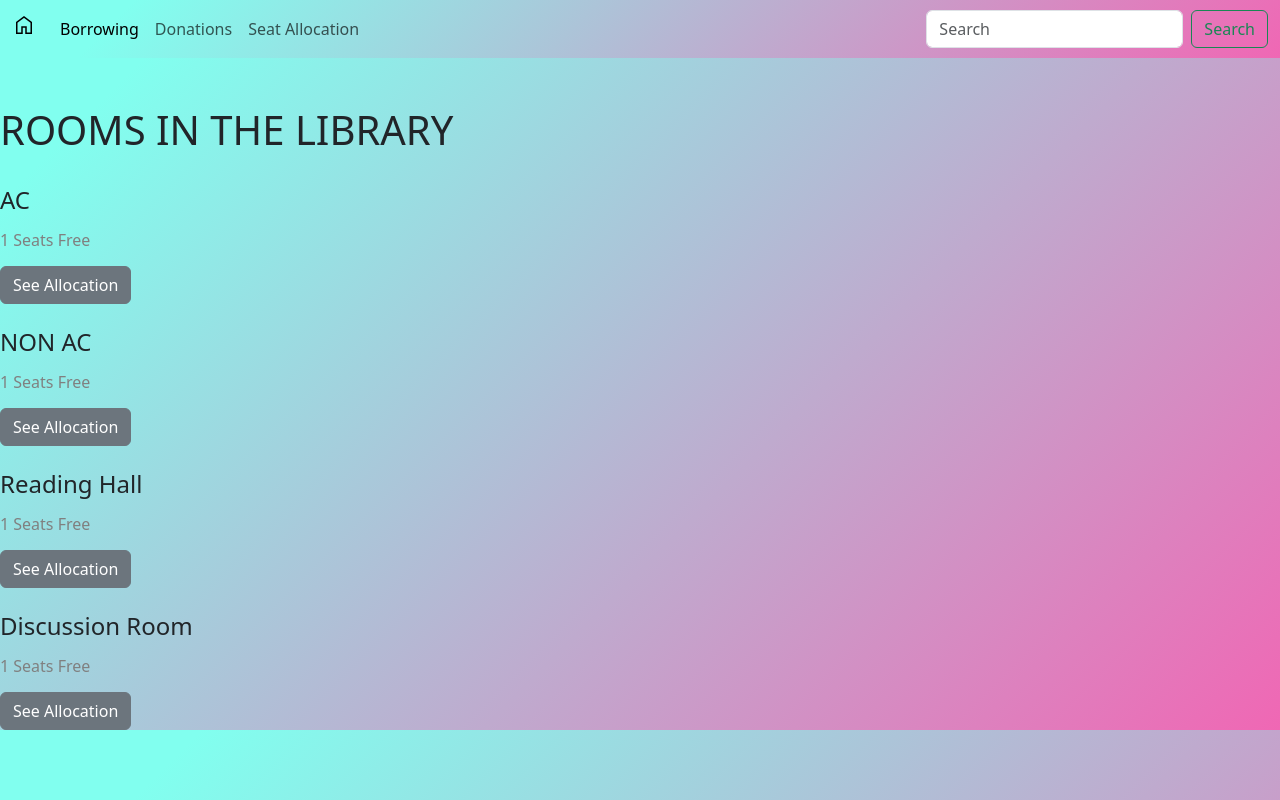
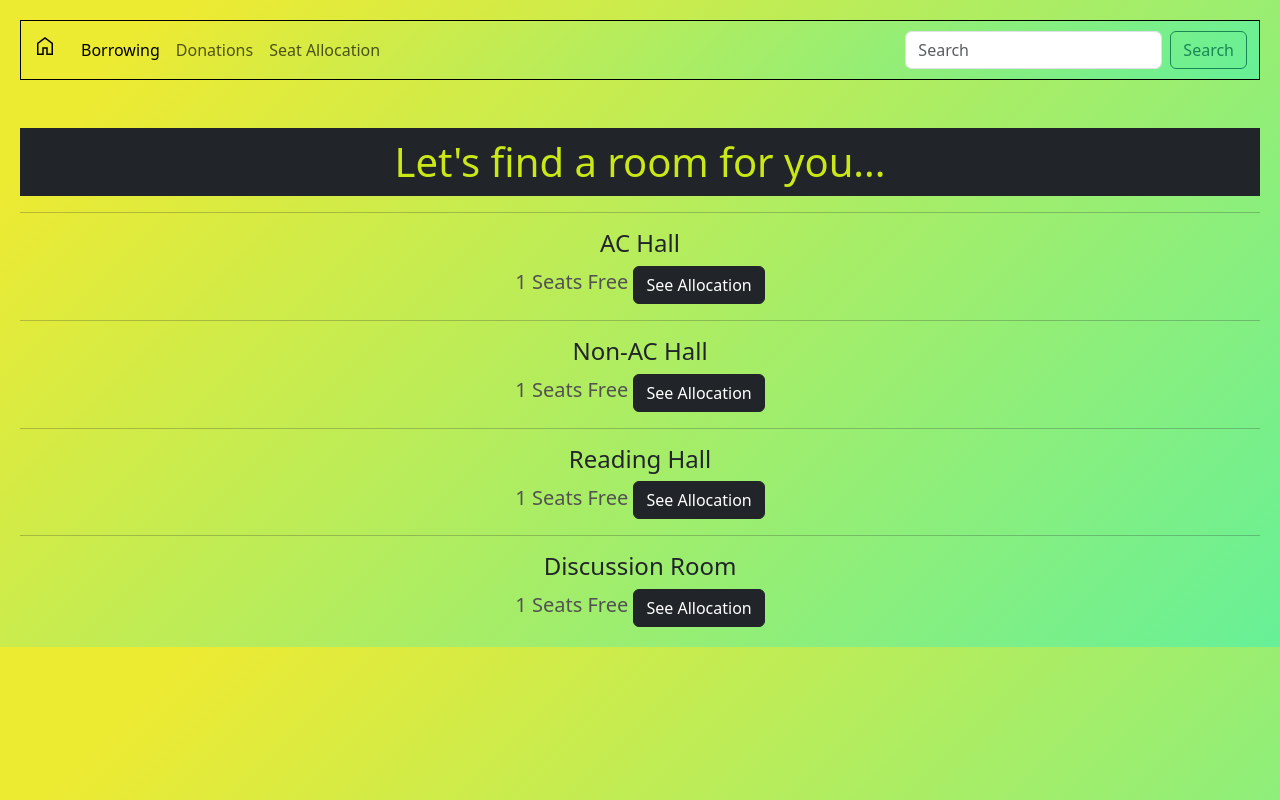
Before and after one commit to akulcool/LIBRARY, a PHP site: page /LIBRARY/alloc.php in a window 1280 px wide. Run offline with PHP 8.4, Linux system fonts and the light colour scheme; the visitor is signed in with stand-in values (Sample User, id 1).

Commit message:
ac and alloc

```diff
--- a/LIBRARY/alloc.php
+++ b/LIBRARY/alloc.php
@@ -1,30 +1,37 @@
 <?php
+
 session_start();
-
 include("database.php");
 
 ?>
 
 <!doctype html>
 <html lang="en">
+
 <head>
   <meta charset="utf-8">
   <meta name="viewport" content="width=device-width, initial-scale=1">
   <title></title>
-    <link href="https://cdn.jsdelivr.net/npm/bootstrap@5.3.0-alpha3/dist/css/bootstrap.min.css" rel="stylesheet" integrity="sha384-KK94CHFLLe+nY2dmCWGMq91rCGa5gtU4mk92HdvYe+M/SXH301p5ILy+dN9+nJOZ" crossorigin="anonymous">
-    <link rel="stylesheet" href="https://fonts.googleapis.com/css2?family=Material+Symbols+Outlined:opsz,wght,FILL,GRAD@20..48,100..700,0..1,-50..200" />
+  <link href="https://cdn.jsdelivr.net/npm/bootstrap@5.3.0-alpha3/dist/css/bootstrap.min.css" rel="stylesheet"
+    integrity="sha384-KK94CHFLLe+nY2dmCWGMq91rCGa5gtU4mk92HdvYe+M/SXH301p5ILy+dN9+nJOZ" crossorigin="anonymous">
+  <link rel="stylesheet"
+    href="https://fonts.googleapis.com/css2?family=Material+Symbols+Outlined:opsz,wght,FILL,GRAD@20..48,100..700,0..1,-50..200"/>
 
   <style type="text/css">
-
-    	body{
-    		  background-image: linear-gradient( 135deg, #81FFEF 10%, #F067B4 100%);
+    body {
+      background-image: linear-gradient(135deg, #edea32 10%, #67f097 100%);
+      padding: 20px;
+      text-align: center;
     }
 
-    	#navbar{
-    		background-image: linear-gradient( 135deg, #81FFEF 10%, #F067B4 100%);
+    #navbar {
+      background-image: linear-gradient(135deg, #edea32 10%, #67f097 100%);
+      border: 1px solid black;
     }
 
-
+    h5, p {
+      display: inline;
+    }
   </style>
 
   <style>
@@ -36,20 +43,21 @@ include("database.php");
         'opsz' 48
     }
   </style>
+</head>
 
-
-
-
-  </head>
 <body>
   <nav class="navbar navbar-expand-lg bg-body-tertiary" id="navbar">
     <div class="container-fluid">
-    <a class="navbar-brand" href="home.php"><span class="material-symbols-outlined">
-home
-</span></a>
-    <button class="navbar-toggler" type="button" data-bs-toggle="collapse" data-bs-target="#navbarSupportedContent" aria-controls="navbarSupportedContent" aria-expanded="false" aria-label="Toggle navigation">
+
+      <a class="navbar-brand" href="home.php">
+        <span class="material-symbols-outlined">home</span>
+      </a>
+
+      <button class="navbar-toggler" type="button" data-bs-toggle="collapse" data-bs-target="#navbarSupportedContent"
+        aria-controls="navbarSupportedContent" aria-expanded="false" aria-label="Toggle navigation">
         <span class="navbar-toggler-icon"></span>
       </button>
+
       <div class="collapse navbar-collapse" id="navbarSupportedContent">
         <ul class="navbar-nav me-auto mb-2 mb-lg-0">
           <li class="nav-item">
@@ -62,53 +70,62 @@ home
             <a class="nav-link" href="#">Seat Allocation</a>
           </li>
         </ul>
+
         <form class="d-flex" role="search">
           <input class="form-control me-2" type="search" placeholder="Search" aria-label="Search">
           <button class="btn btn-outline-success" type="submit">Search</button>
         </form>
       </div>
+
     </div>
   </nav>
+  <br><br>
 
+  <h1 class="bg-dark" style="padding: 10px; color: rgb(201, 232, 22)">Let's find a room for you...</h1>
+  <hr>
 
-<br>
-<br>
-<h1>ROOMS IN THE LIBRARY</h1>
+  <h4>AC Hall</h4>
+  <p>
+    <h5 style="color: rgb(82, 82, 82)">
+      <?php $x=$_SESSION['count']; echo "$x";?>
+      Seats Free
+    </h5>
+  </p>
+  <a href="ac.php" class="btn btn-dark">See Allocation</a>
+  <br><hr>
 
-<br>
-<h4>AC</h4>
-<p><h6 style="color: grey"><?php
-$x=$_SESSION['count'];
-echo "$x";
-?> Seats Free </h6></p>
-<a href="ac.php" class="btn btn-secondary">See Allocation</a>
+  <h4>Non-AC Hall</h4>
+  <p>
+    <h5 style="color: rgb(82, 82, 82)">
+      <?php $x=$_SESSION['count2']; echo "$x";?>
+      Seats Free
+    </h5>
+  </p>
+  <a href="nonac.php" class="btn btn-dark">See Allocation</a>
+  <br><hr>
 
+  <h4>Reading Hall</h4>
+  <p>
+    <h5 style="color: rgb(82, 82, 82)">
+      <?php $x=$_SESSION['count3']; echo "$x";?>
+      Seats Free
+    </h5>
+  </p>
+  <a href="rh.php" class="btn btn-dark">See Allocation</a>
+  <br><hr>
 
-<br><br>
-<h4>NON AC</h4>
-<p><h6 style="color: grey"><?php
-$x=$_SESSION['count2'];
-echo "$x";
-?> Seats Free </h6></p>
-<a href="nonac.php" class="btn btn-secondary">See Allocation</a>
+  <h4>Discussion Room</h4>
+  <p>
+    <h5 style="color: rgb(82, 82, 82)">
+      <?php   $x=$_SESSION['count4']; echo "$x";?>
+      Seats Free
+    </h5>
+  </p>
+  <a href="dr.php" class="btn btn-dark">See Allocation</a>
 
-<br><br>
-<h4>Reading Hall</h4>
-<p><h6 style="color: grey"><?php
-$x=$_SESSION['count3'];
-echo "$x";
-?> Seats Free </h6></p>
-<a href="rh.php" class="btn btn-secondary">See Allocation</a>
+  <script src="https://cdn.jsdelivr.net/npm/bootstrap@5.3.0-alpha3/dist/js/bootstrap.bundle.min.js"
+    integrity="sha384-ENjdO4Dr2bkBIFxQpeoTz1HIcje39Wm4jDKdf19U8gI4ddQ3GYNS7NTKfAdVQSZe"
+    crossorigin="anonymous"></script>
+</body>
 
-<br><br>
-<h4>Discussion Room</h4>
-<p><h6 style="color: grey"><?php
-$x=$_SESSION['count4'];
-echo "$x";
-?> Seats Free </h6></p>
-<a href="dr.php" class="btn btn-secondary">See Allocation</a>
-
-
-  <script src="https://cdn.jsdelivr.net/npm/bootstrap@5.3.0-alpha3/dist/js/bootstrap.bundle.min.js" integrity="sha384-ENjdO4Dr2bkBIFxQpeoTz1HIcje39Wm4jDKdf19U8gI4ddQ3GYNS7NTKfAdVQSZe" crossorigin="anonymous"></script>
-  </body>
 </html>
```
Also changed, not shown: LIBRARY/ac.php (+61 -80 lines). Lines whose indentation alone changed are shown as unchanged.
